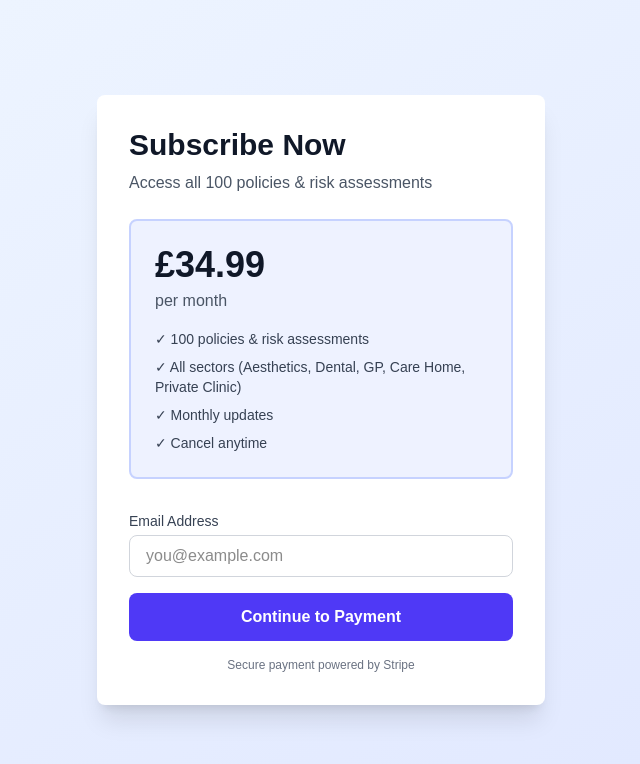
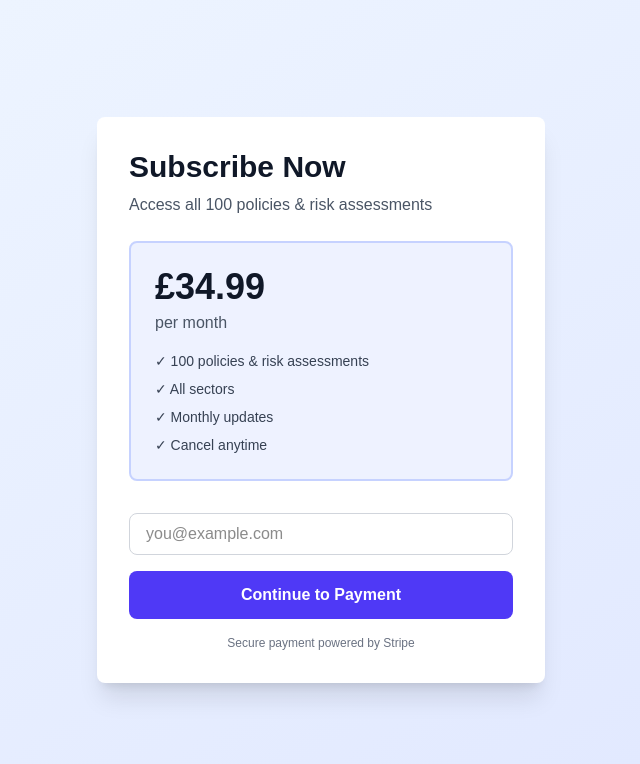
Before and after one commit to AScottCWC/barkerscott-web, a Next.js app: page /subscription in a window 1280 px wide. Shown: the top 764 px of the page, without its empty margins (319-959 px from the left). Built offline with nearby package versions, Linux system fonts and the light colour scheme.

Commit message:
Remove Stripe JS import

```diff
--- a/app/subscription/page.tsx
+++ b/app/subscription/page.tsx
@@ -1,8 +1,6 @@
-// app/subscribe/page.tsx
 'use client';
 
 import { useState } from 'react';
-import { loadStripe } from '@stripe/js';
 import { useRouter } from 'next/navigation';
 
 export default function SubscribePage() {
@@ -23,17 +21,9 @@ export default function SubscribePage() {
         body: JSON.stringify({ email }),
       });
 
-      if (!res.ok) {
-        const data = await res.json();
-        throw new Error(data.error || 'Checkout failed');
-      }
-
+      if (!res.ok) throw new Error('Checkout failed');
       const { url } = await res.json();
-
-      // Redirect to Stripe Checkout
-      if (url) {
-        router.push(url);
-      }
+      if (url) router.push(url);
     } catch (err: any) {
       setError(err.message);
     } finally {
@@ -47,24 +37,18 @@ export default function SubscribePage() {
         <h1 className="text-3xl font-bold text-gray-900 mb-2">Subscribe Now</h1>
         <p className="text-gray-600 mb-6">Access all 100 policies & risk assessments</p>
 
-        {/* Price Card */}
         <div className="bg-indigo-50 border-2 border-indigo-200 rounded-lg p-6 mb-8">
           <div className="text-4xl font-bold text-gray-900">£34.99</div>
           <div className="text-gray-600 mt-1">per month</div>
           <ul className="mt-4 space-y-2 text-sm text-gray-700">
             <li>✓ 100 policies & risk assessments</li>
-            <li>✓ All sectors (Aesthetics, Dental, GP, Care Home, Private Clinic)</li>
+            <li>✓ All sectors</li>
             <li>✓ Monthly updates</li>
             <li>✓ Cancel anytime</li>
           </ul>
         </div>
 
-        {/* Form */}
         <form onSubmit={handleSubscribe} className="space-y-4">
-          <div>
-            <label className="block text-sm font-medium text-gray-700 mb-1">
-              Email Address
-            </label>
           <input
             type="email"
             value={email}
@@ -73,13 +57,8 @@ export default function SubscribePage() {
             placeholder="you@example.com"
             className="w-full px-4 py-2 border border-gray-300 rounded-lg focus:outline-none focus:ring-2 focus:ring-indigo-500"
           />
-          </div>
 
-          {error && (
-            <div className="bg-red-50 border border-red-200 text-red-700 px-4 py-3 rounded">
-              {error}
-            </div>
-          )}
+          {error && <div className="bg-red-50 border border-red-200 text-red-700 px-4 py-3 rounded">{error}</div>}
 
           <button
             type="submit"
@@ -90,9 +69,7 @@ export default function SubscribePage() {
           </button>
         </form>
 
-        <p className="text-center text-xs text-gray-500 mt-4">
-          Secure payment powered by Stripe
-        </p>
+        <p className="text-center text-xs text-gray-500 mt-4">Secure payment powered by Stripe</p>
       </div>
     </div>
   );
```
Lines whose indentation alone changed are shown as unchanged.
